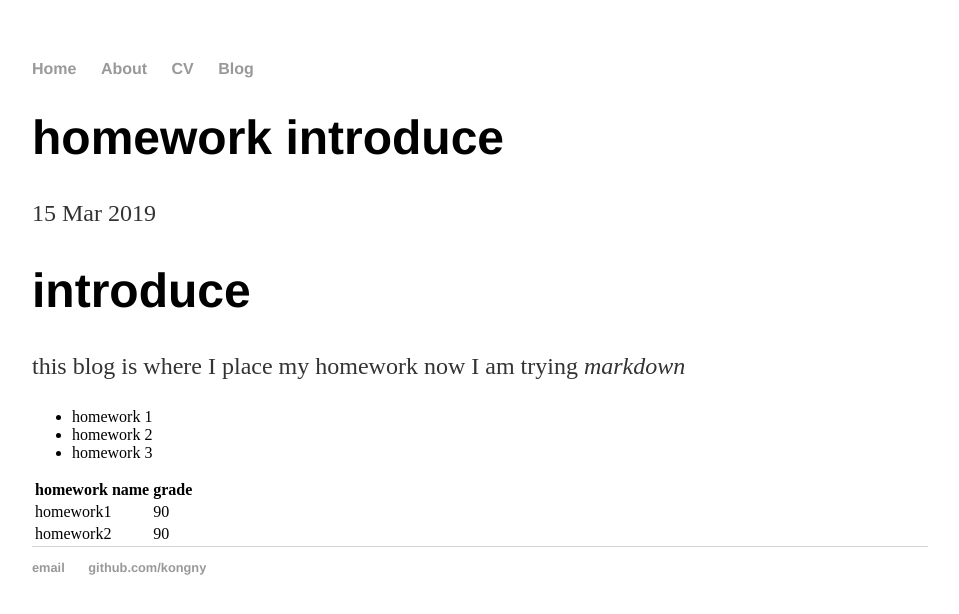
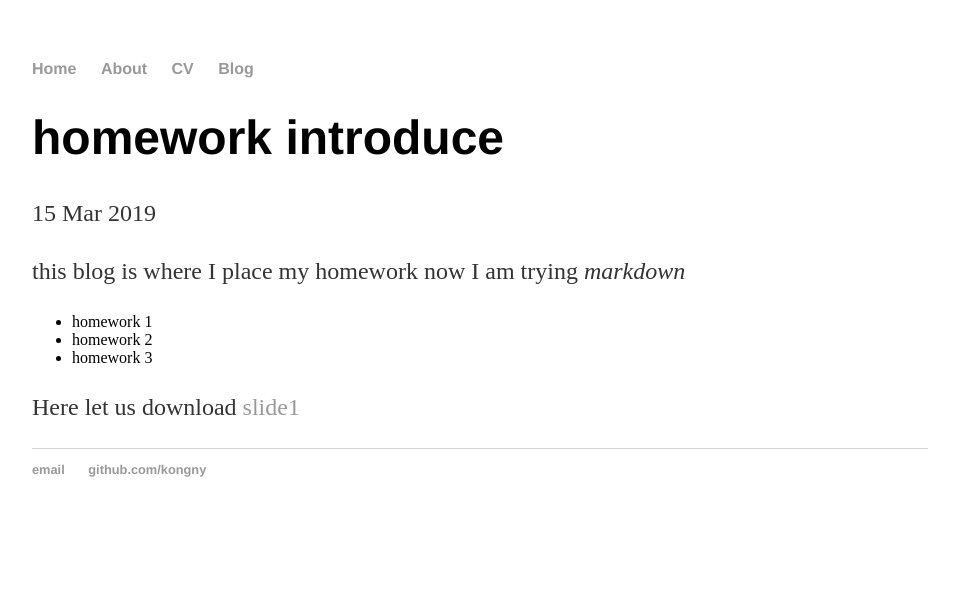
Before and after one commit to kongny/kongny.github.io, a Jekyll site: the page built from _posts/2019-03-15-kongny.md, in a window 1280 px wide. Shown: the top 614 px of the page, without its empty margins (160-1119 px from the left). Built offline with Jekyll 4.4.1, drawn with Linux system fonts in a browser that asks for light colours; Markdown is read by kramdown in place of the engine named in the settings.

Commit message:
Update 2019-03-15-kongny.md

```diff
--- a/_posts/2019-03-15-kongny.md
+++ b/_posts/2019-03-15-kongny.md
@@ -4,14 +4,11 @@ title: "homework introduce"
 date: 2019-03-15
 ---
 
-# introduce
+
 this blog is where I place my homework
 now I am trying <em> markdown</em>
 - homework 1
 - homework 2
 - homework 3
 
-homework name | grade
-------------- | -----
-homework1 | 90
-homework2 | 90
+Here let us download [slide1]({{site.baseurl}}/_posts/slide1.pdf)
```
